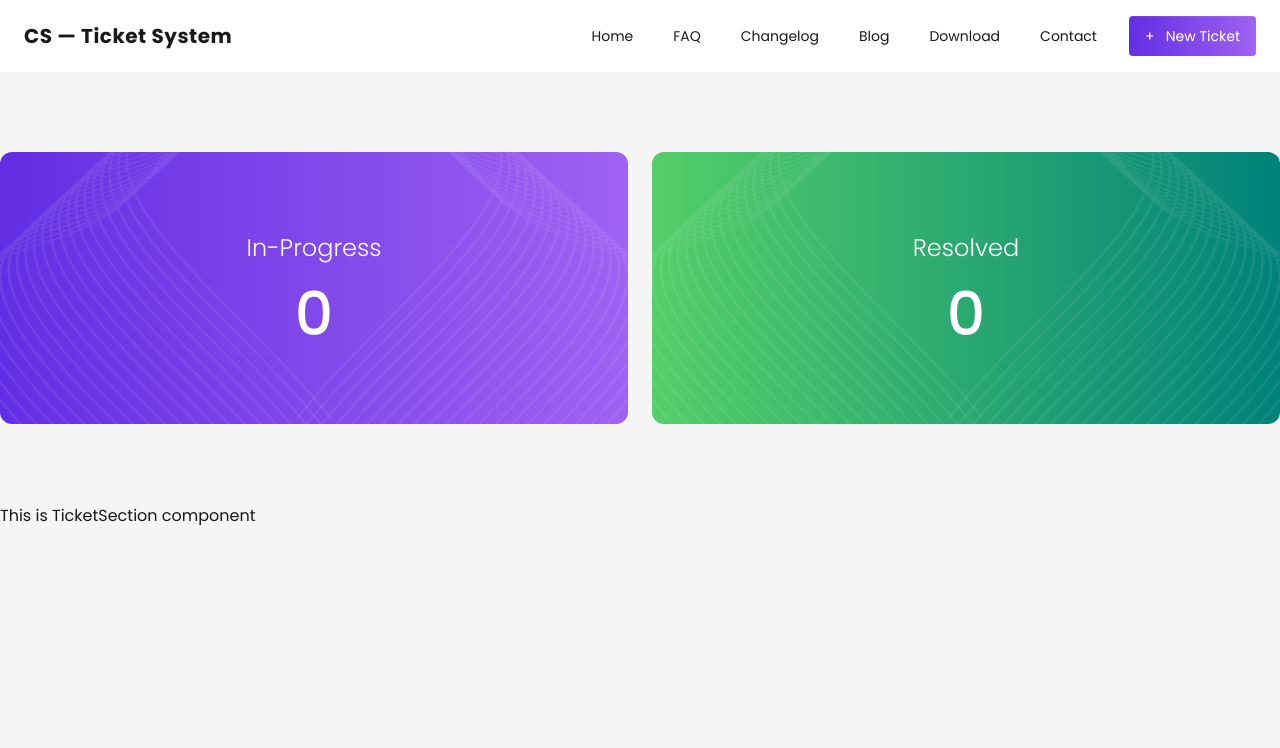
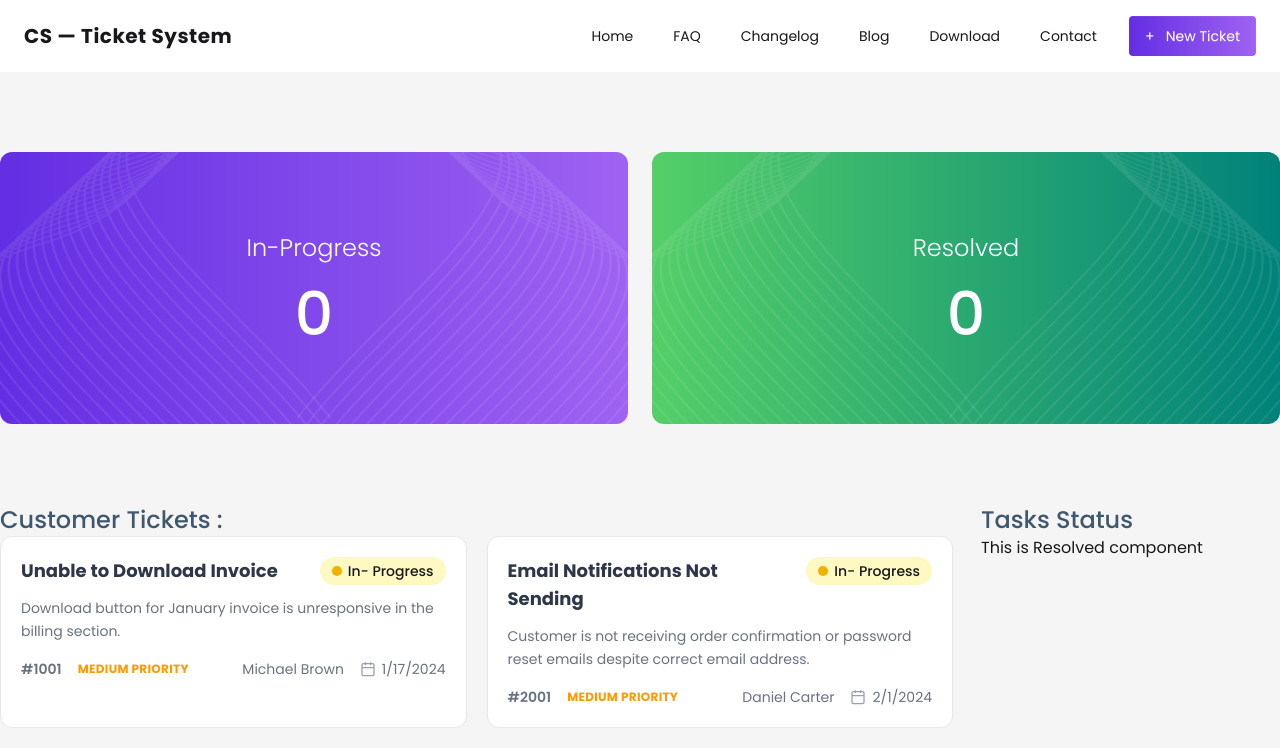
Before and after one commit to rakib8680/CS-Ticket-System, a React (Vite) app: page / in a window 1280 px wide. Shown: the top 748 px of the page. Built offline with nearby package versions, Linux system fonts and the light colour scheme.

Commit message:
feat: add TicketCard component and set up main layout grid
- Create TicketCard with status badge, priority label, and date display
- Update TicketSection to render ticket list using TicketCard
- Fix folder casing in App.jsx import (tickets → Tickets)

```diff
--- a/src/App.jsx
+++ b/src/App.jsx
@@ -1,6 +1,9 @@
 import Navbar from "./components/Navbar/Navbar";
 import StatusCards from "./components/Banner/StatusCards";
-import TicketSection from "./tickets/TicketSection";
+import { Suspense } from "react";
+import Main from "./tickets/Main";
+
+const TicketsPromise = fetch("/tickets.json").then((res) => res.json());
 
 const App = () => {
   return (
@@ -8,7 +11,9 @@ const App = () => {
       <Navbar />
       <div className="container mx-auto">
         <StatusCards />
-        <TicketSection />
+        <Suspense fallback={<div>Loading...</div>}>
+          <Main ticketsPromise={TicketsPromise} />
+        </Suspense>
       </div>
     </div>
   );
--- /dev/null
+++ b/src/tickets/Main.jsx
@@ -0,0 +1,21 @@
+import { use } from "react";
+import TicketSection from "./TicketSection";
+import TaskSection from "./TaskSection";
+
+const Main = ({ ticketsPromise }) => {
+  const tickets = use(ticketsPromise);
+  return (
+    <div>
+      <div className="grid grid-cols-12 gap-7">
+        <div className="col-span-9">
+          <TicketSection tickets={tickets} />
+        </div>
+        <div className="col-span-3">
+          <TaskSection />
+        </div>
+      </div>
+    </div>
+  );
+};
+
+export default Main;
--- /dev/null
+++ b/src/tickets/TaskSection.jsx
@@ -0,0 +1,13 @@
+import Status from "../Tickets/Tasks/Status";
+import Resolved from "../Tickets/Tasks/Resolved";
+
+const TaskSection = () => {
+  return (
+    <div>
+      <Status />
+      <Resolved />
+    </div>
+  );
+};
+
+export default TaskSection;
--- /dev/null
+++ b/src/tickets/Tasks/Resolved.jsx
@@ -0,0 +1,9 @@
+const Resolved = () => {
+  return (
+    <div>
+      <h1>This is Resolved component</h1>
+    </div>
+  );
+};
+
+export default Resolved;
--- /dev/null
+++ b/src/tickets/Tasks/Status.jsx
@@ -0,0 +1,9 @@
+const Status = () => {
+  return (
+    <div>
+      <h1 className="text-[#40586d] text-2xl font-medium">Tasks Status</h1>
+    </div>
+  );
+};
+
+export default Status;
--- /dev/null
+++ b/src/tickets/TicketCard.jsx
@@ -0,0 +1,80 @@
+const priorityColors = {
+  HIGH: "text-red-500",
+  MEDIUM: "text-amber-500",
+  LOW: "text-green-600",
+};
+
+const statusStyles = {
+  OPEN: { bg: "bg-green-100", dot: "bg-green-500", text: "Open" },
+  IN_PROGRESS: {
+    bg: "bg-yellow-100",
+    dot: "bg-yellow-500",
+    text: "In- Progress",
+  },
+  CLOSED: { bg: "bg-gray-200", dot: "bg-gray-500", text: "Closed" },
+};
+
+const TicketCard = ({ ticket }) => {
+  const { id, title, description, customer, priority, status, createdAt } =
+    ticket || {};
+
+  const statusStyle = statusStyles[status] || statusStyles.OPEN;
+  const date = createdAt
+    ? new Date(createdAt).toLocaleDateString("en-US", {
+        month: "numeric",
+        day: "numeric",
+        year: "numeric",
+      })
+    : "";
+
+  return (
+    <div className="bg-white rounded-xl border border-gray-200 p-5">
+      {/* Title + Status */}
+      <div className="flex justify-between items-start mb-3">
+        <h2 className="text-[#2d3748] text-lg font-bold pr-4">{title}</h2>
+        <span
+          className={`${statusStyle.bg} flex items-center gap-1.5 px-3 py-1 rounded-full text-sm font-medium whitespace-nowrap`}
+        >
+          <span
+            className={`${statusStyle.dot} w-2.5 h-2.5 rounded-full`}
+          ></span>
+          {statusStyle.text}
+        </span>
+      </div>
+
+      {/* Description */}
+      <p className="text-gray-500 text-sm leading-relaxed mb-4 line-clamp-2">
+        {description}
+      </p>
+
+      {/* Footer: ID, Priority, Customer, Date */}
+      <div className="flex items-center justify-between text-sm">
+        <div className="flex items-center gap-4">
+          <span className="text-gray-500 font-semibold">{id}</span>
+          <span
+            className={`${priorityColors[priority]} font-bold text-xs tracking-wide`}
+          >
+            {priority} PRIORITY
+          </span>
+        </div>
+        <div className="flex items-center gap-4 text-gray-500">
+          <span>{customer}</span>
+          <div className="flex items-center gap-1.5">
+            <svg
+              className="w-4 h-4 text-gray-400"
+              fill="none"
+              stroke="currentColor"
+              viewBox="0 0 24 24"
+            >
+              <rect x="3" y="4" width="18" height="18" rx="2" strokeWidth="2" />
+              <path d="M16 2v4M8 2v4M3 10h18" strokeWidth="2" />
+            </svg>
+            <span>{date}</span>
+          </div>
+        </div>
+      </div>
+    </div>
+  );
+};
+
+export default TicketCard;
--- a/src/tickets/TicketSection.jsx
+++ b/src/tickets/TicketSection.jsx
@@ -1,10 +1,18 @@
+import TicketCard from "../Tickets/TicketCard";
 
-const TicketSection = () => {
+const TicketSection = ({ tickets }) => {
   return (
-     <div>
-         <h1>This is TicketSection component</h1>
-     </div>
-  )
+    <div>
+      <h1 className="text-[#40586d] text-2xl font-medium">
+        Customer Tickets :
+      </h1>
+      <div className="grid grid-cols-2 gap-5">
+        {tickets.map((ticket) => (
+          <TicketCard key={ticket.id} ticket={ticket} />
+        ))}
+      </div>
+    </div>
+  );
 };
 
 export default TicketSection;
```
